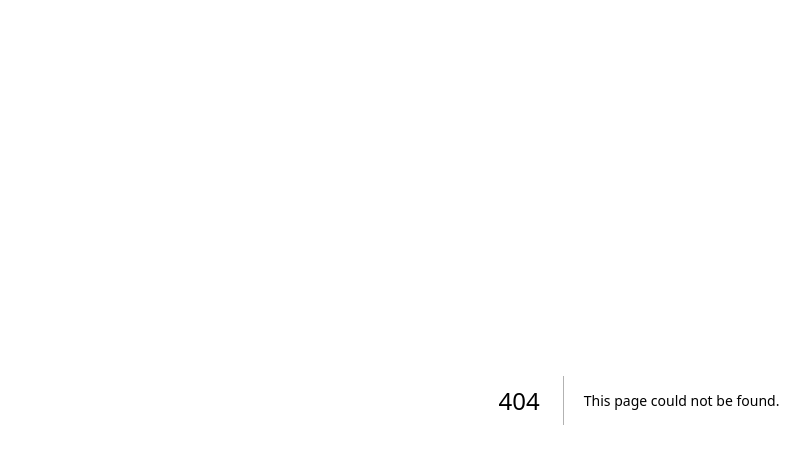
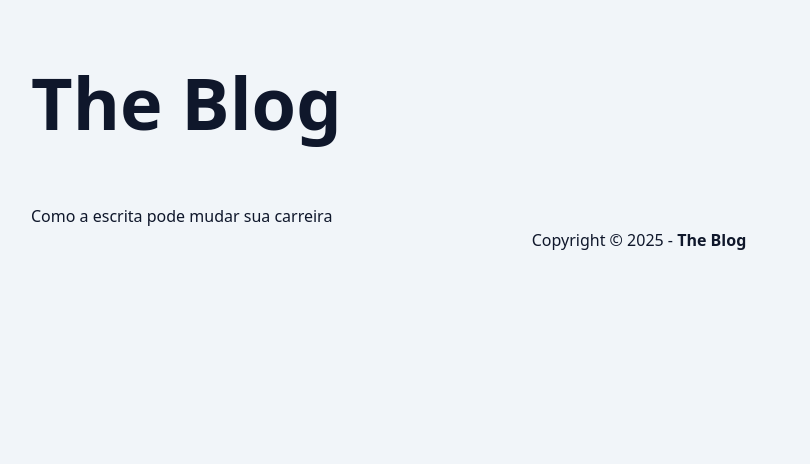
Before and after one commit to brunohhomem/blog-next, a Next.js app: page /post/como-a-escrita-pode-mudar-sua-carreira in a window 1280 px wide. Before the commit this address had no page. Shown: the top 464 px of the page, without its empty margins (1-811 px from the left). Built offline with nearby package versions, Linux system fonts and the light colour scheme.

Commit message:
feat: add postSlugPage and notFound

```diff
--- a/src/app/layout.tsx
+++ b/src/app/layout.tsx
@@ -1,8 +1,14 @@
 import type { Metadata } from "next";
 import "./globals.css";
+import { Container } from "@/components/Container";
+import { Header } from "@/components/Header";
+import Footer from "@/components/Footer";
 
 export const metadata: Metadata = {
-  title: "Blog - NextJs",
+  title: {
+    default: "The Blog - NextJs",
+    template: "%s | The Blog"
+  },
   description: "Blog criado com NextJs",
 };
 
@@ -14,7 +20,11 @@ export default function RootLayout({ children }: Readonly<RootLayoutProps>) {
   return (
     <html lang="pt-BR">
       <body>
-        {children}
+        <Container>
+          <Header />
+          {children}
+          <Footer />
+        </Container>
       </body>
     </html>
   );
--- /dev/null
+++ b/src/app/not-found.tsx
@@ -0,0 +1,17 @@
+import clsx from "clsx";
+
+export default function NotFound() {
+  return (
+    <div
+      className={clsx(
+        'min-h-[320px] bg-slate-900 text-slate-100',
+        'mb-16 p-8 rounded-xl',
+        'flex items-center justify-center',
+        'text-center')}>
+      <div>
+        <h1 className="text-7xl/tight mb-4 font-extrabold">404</h1>
+        <p>A página que você está tentando acessar não existe.</p>
+      </div>
+    </div>
+  )
+}
--- a/src/app/page.tsx
+++ b/src/app/page.tsx
@@ -1,5 +1,3 @@
-import { Container } from "@/components/Container"
-import { Header } from "@/components/Header"
 import { PostFeatured } from "@/components/PostFeatuared"
 import { PostsList } from "@/components/PostsList"
 import { SpinLoader } from "@/components/SpinLoader"
@@ -7,9 +5,7 @@ import { SpinLoader } from "@/components/SpinLoader"
 import { Suspense } from "react"
 export default async function HomePage() {
   return (
-    <Container>
-      <Header />
-
+    <>
       <Suspense fallback={<SpinLoader />}>
         <PostFeatured />
       </Suspense>
@@ -17,10 +13,6 @@ export default async function HomePage() {
       <Suspense fallback={<SpinLoader />}>
         <PostsList />
       </Suspense>
-
-      <footer className="text-6xl font-bold text-center py-8">
-        <h2>FOOTER</h2>
-      </footer>
-    </Container>
+    </>
   )
 }
--- /dev/null
+++ b/src/app/post/[slug]/page.tsx
@@ -0,0 +1,27 @@
+import { findPostBySlugCached } from "@/lib/queries";
+import { notFound } from "next/navigation";
+
+type PostSlugPageProps = {
+  params: Promise<{ slug: string }>;
+};
+
+export default async function PostSlugPage({ params }: PostSlugPageProps) {
+  const { slug } = await params;
+  let post
+
+  try {
+    post = await findPostBySlugCached(slug)
+  } catch {
+    post = undefined
+  }
+
+  if (!post) notFound()
+
+  return (
+    <div>
+      <p>
+        {post.title}
+      </p>
+    </div>
+  );
+}
--- /dev/null
+++ b/src/components/Footer/index.tsx
@@ -0,0 +1,14 @@
+import Link from "next/link";
+
+export default function Footer() {
+  return (
+    <footer className="pb-16 text-center">
+      <p>
+        <span>Copyright &copy; {new Date().getFullYear()} - </span>
+        <Link href="/" className="group font-bold">
+          The <span className="group-hover:text-blue-500 transition duration-300">Blog</span>
+        </Link>
+      </p>
+    </footer>
+  );
+}
--- a/src/components/Header/index.tsx
+++ b/src/components/Header/index.tsx
@@ -12,7 +12,9 @@ export function Header() {
           'lg:text-7xl/normal lg:py-12',
         )}
       >
-        <Link href='#'>The Blog</Link>
+        <Link href="/" className="group">
+          The <span className="group-hover:text-blue-500 transition duration-300">Blog</span>
+        </Link>
       </h1>
     </header>
   )
--- a/src/components/PostFeatuared/index.tsx
+++ b/src/components/PostFeatuared/index.tsx
@@ -1,9 +1,9 @@
-import { findAllPublicPosts } from "@/lib/queries";
+import { findAllPublicPostsCached } from "@/lib/queries";
 import { PostCoverImage } from "../PostCoverImage";
 import { PostSummary } from "../PostSummary";
 
 export async function PostFeatured() {
-  const posts = await findAllPublicPosts();
+  const posts = await findAllPublicPostsCached();
   const post = posts[0];
 
   const postLink = `/post/${post.slug}`;
--- a/src/components/PostsList/index.tsx
+++ b/src/components/PostsList/index.tsx
@@ -1,12 +1,12 @@
 import { PostCoverImage } from '../PostCoverImage';
 import { PostSummary } from '../PostSummary';
-import { findAllPublicPosts } from '@/lib/queries';
+import { findAllPublicPostsCached } from '@/lib/queries';
 
 export async function PostsList() {
-  const posts = await findAllPublicPosts();
+  const posts = await findAllPublicPostsCached();
 
   return (
-    <div className='grid grid-cols-1 gap-8 sm:grid-cols-2 lg:grid-cols-3'>
+    <div className='grid grid-cols-1 mb-16 gap-8 sm:grid-cols-2 lg:grid-cols-3'>
       {posts.slice(1).map(post => {
         const postLink = `/post/${post.slug}`
 
--- a/src/lib/queries.ts
+++ b/src/lib/queries.ts
@@ -1,6 +1,14 @@
 import { postRepository } from "@/repositories/post";
 import { cache } from "react";
 
-export const findAllPublicPosts = cache(
+export const findAllPublicPostsCached = cache(
   async () => await postRepository.findAllPublic()
 );
+
+export const findPostByIdCached = cache(
+  async (id: string) => await postRepository.findById(id)
+);
+
+export const findPostBySlugCached = cache(
+  async (slug: string) => await postRepository.findBySlug(slug)
+);
--- a/src/repositories/post/json-post-repository.ts
+++ b/src/repositories/post/json-post-repository.ts
@@ -48,6 +48,17 @@ export class JsonPostRepository implements PostRepository {
     const posts = await this.readFromDisk();
     const post = posts.find((post) => post.id === id);
 
+    if (!post) throw new Error("Post não indentificado!");
+
+    return post;
+  }
+
+  async findBySlug(slug: string): Promise<PostModel> {
+    await this.simulateWait();
+
+    const posts = await this.readFromDisk();
+    const post = posts.find((post) => post.slug === slug);
+
     if (!post) throw new Error("Post não encontrado!");
 
     return post;
--- a/src/repositories/post/post-repository.ts
+++ b/src/repositories/post/post-repository.ts
@@ -4,4 +4,5 @@ export interface PostRepository {
   findAll(): Promise<PostModel[]>;
   findAllPublic(): Promise<PostModel[]>;
   findById(id: string): Promise<PostModel>;
+  findBySlug(slug: string): Promise<PostModel>;
 }
```
